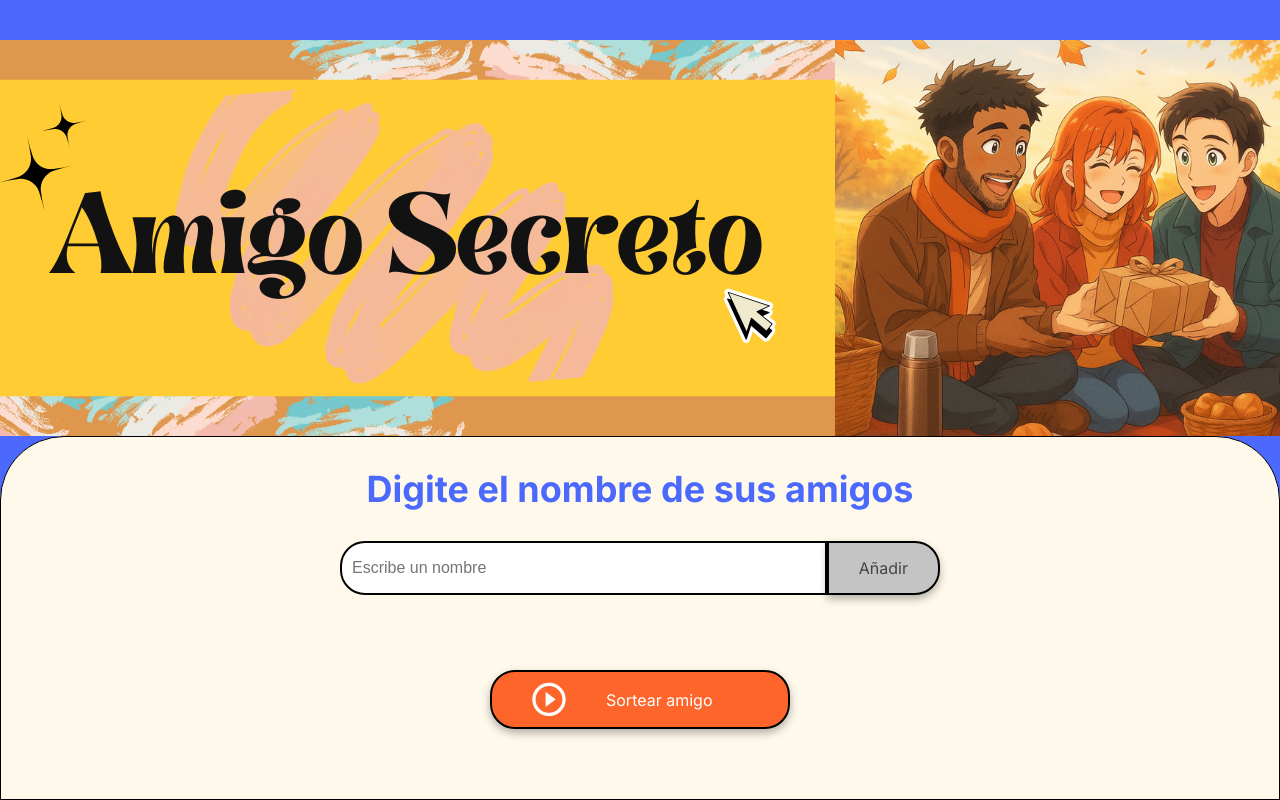
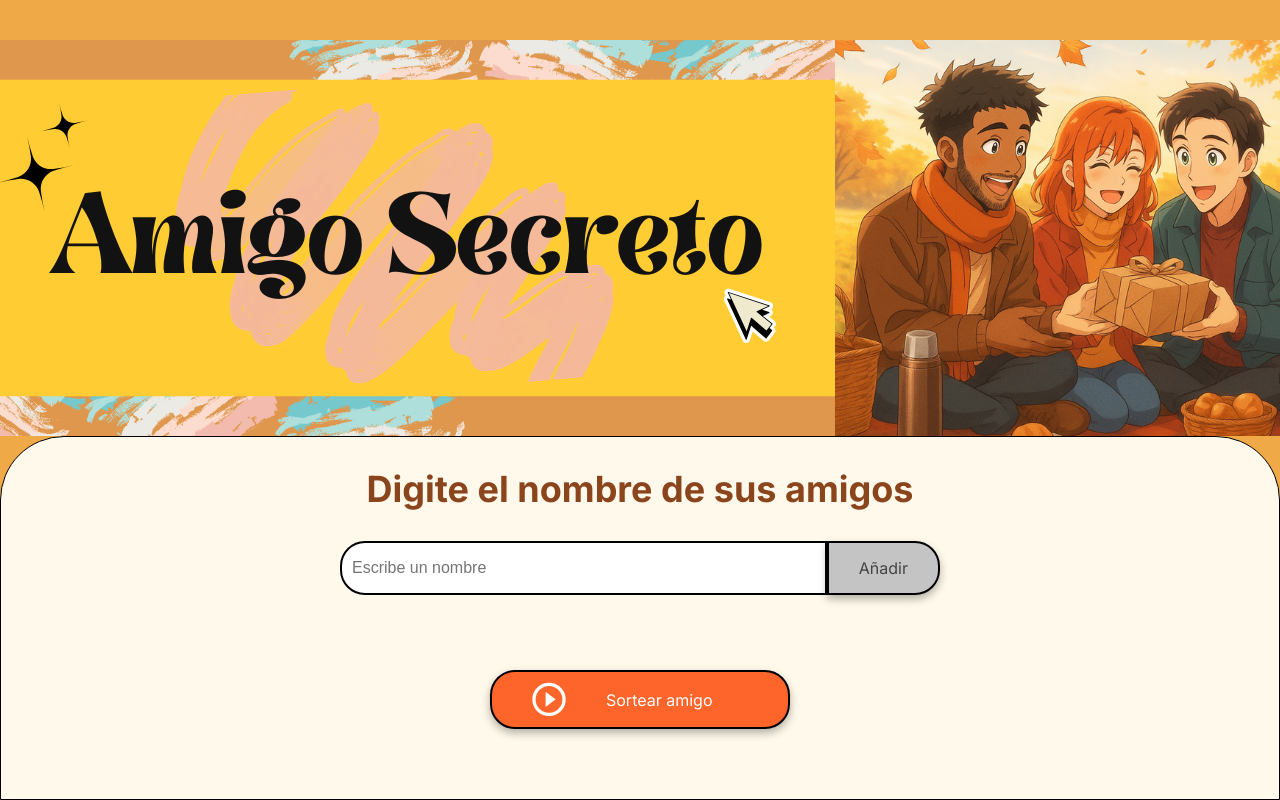
Before and after one commit to Leidypv/Amigo-secreto, a website: page index.html in a window 1280 px wide. Shown: the top 800 px of the page. Drawn offline with Linux system fonts and the light colour scheme.

Commit message:
Style: change two colors and add a new one

```diff
--- a/style.css
+++ b/style.css
@@ -1,11 +1,12 @@
 :root {
-    --color-primary: #4B69FD;
+    --color-primary: #efa946;
     --color-secondary: #FFF9EB;
     --color-tertiary: #C4C4C4;
     --color-button: #fe652b;
     --color-button-hover: #e55720;
     --color-text: #444444;
     --color-white: #FFFFFF;
+    --color-brawn: #8a451c;
 }
 
 /* Estilos generales */
@@ -65,7 +66,7 @@ body {
     font-family: "Inter", serif;
     font-size: 36px;
     font-weight: 700;
-    color: var(--color-primary);
+    color: var(--color-brawn);
     margin: 10px 0;
     text-align: center;
 }
```
